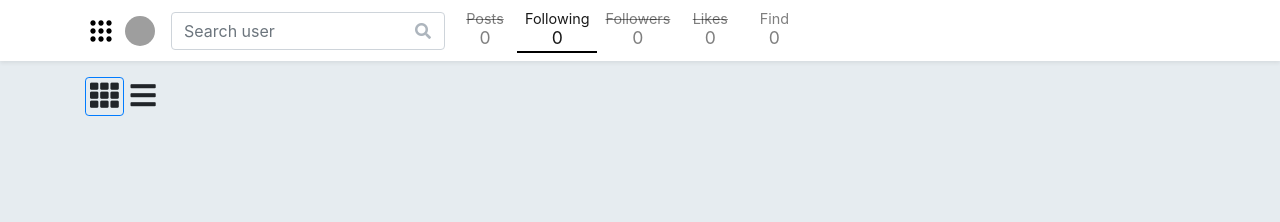
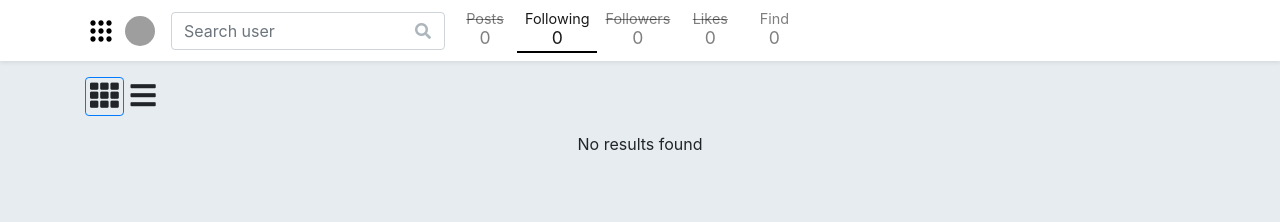
Before and after one commit to Lastor-Chen/sns_userlist_vue, a Vue app: page /#/following in a window 1280 px wide. Shown: the top 222 px of the page. Built offline with nearby package versions, Linux system fonts and the light colour scheme; grey boxes are pictures that could not be loaded.

Commit message:
[優化] 無結果時顯示提示文字

```diff
--- a/src/views/Users.vue
+++ b/src/views/Users.vue
@@ -5,6 +5,9 @@
         v-else
         @click="handleClick"
       >
+      <p class="col-12 text-center" v-if="!users.length">
+        No results found
+      </p>
       <!-- user data panel -->
       <template v-if="mode === 'card'">
         <UserCard
```
